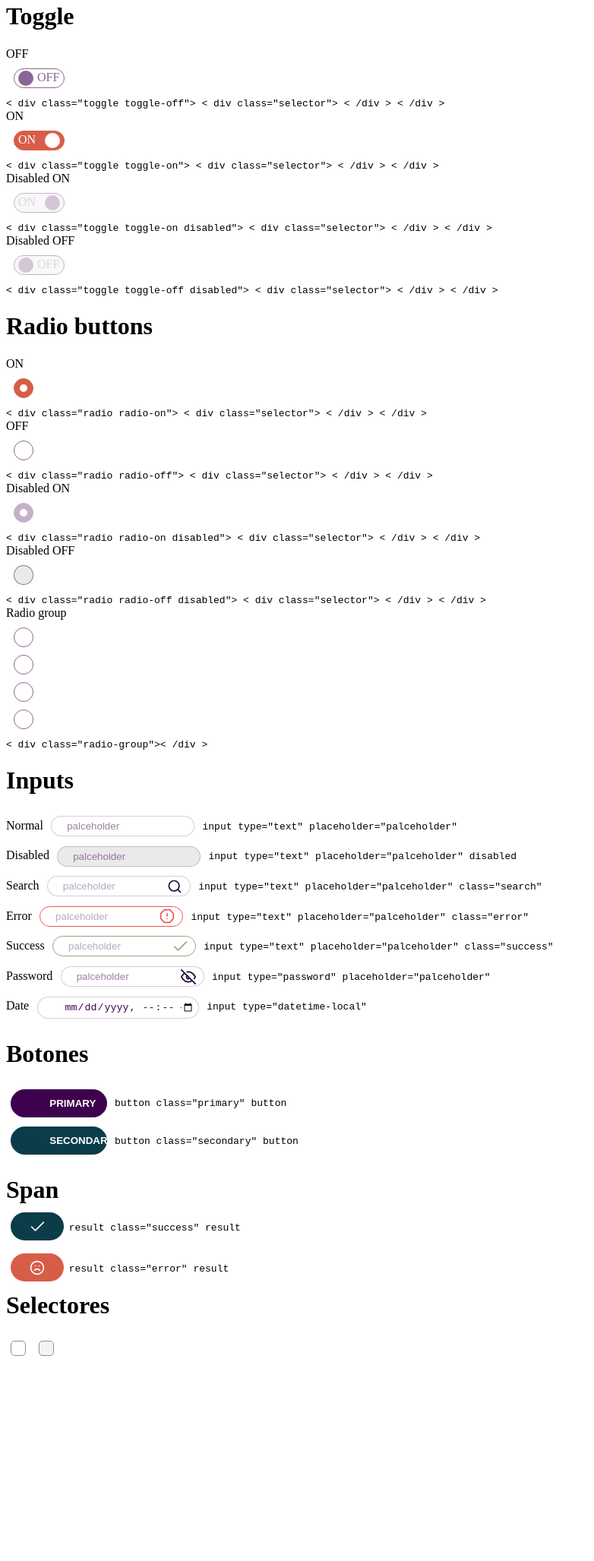
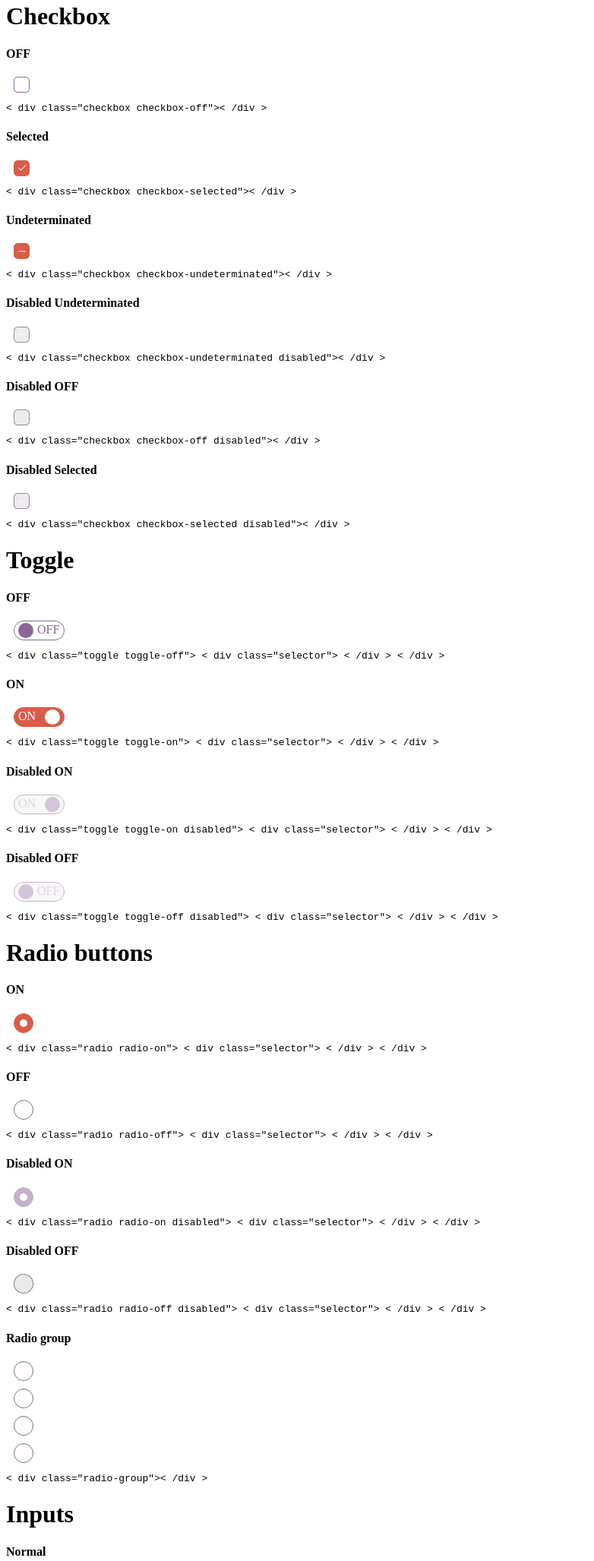
Before and after one commit to Upward-Solutions/esteticas-client, a plain HTML site: page docs/html/components.html in a window 1280 px wide. Shown: the part 44-2099 px from the top of the page at 76% size, without its empty margins (0-782 px from the left). Before the commit the page ends 1847 px from the top, so only its background shows below. Drawn offline with Linux system fonts and the light colour scheme.

Commit message:
add checkbox component

```diff
--- a/docs/html/components.html
+++ b/docs/html/components.html
@@ -10,64 +10,118 @@
     <script src="../../js/utils/plugins/sweetAlert/sweetalert.min.js"></script>
     <script src="../../js/utils/plugins/chart/chart.min.js"></script>
     <script src="../../js/utils/plugins/popper/popper.min.js"></script>
-    <link rel="stylesheet" href="../../js/utils/plugins/loader/loaders.min.css" />
-    <link rel="stylesheet" href="../../styles/css/index.css">
+    <link
+      rel="stylesheet"
+      href="../../js/utils/plugins/loader/loaders.min.css"
+    />
+    <link rel="stylesheet" href="../../styles/css/index.css" />
 
     <title>Proyecto Estéticas</title>
   </head>
 
   <body>
     <a href="../../index.html">Back</a>
+
+    <h1>Checkbox</h1>
+    <h4>OFF</h4>
+    <div class="checkbox checkbox-off"></div>
+    <code>< div class="checkbox checkbox-off">< /div ></code>
+
+    <h4>Selected</h4>
+    <div class="checkbox checkbox-selected"></div>
+    <code>< div class="checkbox checkbox-selected">< /div ></code>
+
+    <h4>Undeterminated</h4>
+    <div class="checkbox checkbox-undeterminated"></div>
+    <code>< div class="checkbox checkbox-undeterminated">< /div ></code>
+
+    <h4>Disabled Undeterminated</h4>
+    <div class="checkbox checkbox-undeterminated disabled"></div>
+    <code
+      >< div class="checkbox checkbox-undeterminated disabled">< /div ></code
+    >
+
+    <h4>Disabled OFF</h4>
+    <div class="checkbox checkbox-off disabled"></div>
+    <code>< div class="checkbox checkbox-off disabled">< /div ></code>
+
+    <h4>Disabled Selected</h4>
+    <div class="checkbox checkbox-selected disabled"></div>
+    <code>< div class="checkbox checkbox-selected disabled">< /div ></code>
     <h1>Toggle</h1>
-    <label>OFF</label>
+    <h4>OFF</h4>
     <div class="toggle toggle-off">
       <div class="selector"></div>
     </div>
-    <code>< div class="toggle toggle-off"> < div class="selector"> < /div > < /div ></code>
-    <br>
-    <label>ON</label>
-    <div class="toggle toggle-on ">
+    <code
+      >< div class="toggle toggle-off"> < div class="selector"> < /div > < /div
+      ></code
+    >
+
+    <h4>ON</h4>
+    <div class="toggle toggle-on">
       <div class="selector"></div>
     </div>
-    <code>< div class="toggle toggle-on"> < div class="selector"> < /div > < /div ></code>
-    <br>
-    <label>Disabled ON</label>
+    <code
+      >< div class="toggle toggle-on"> < div class="selector"> < /div > < /div
+      ></code
+    >
+
+    <h4>Disabled ON</h4>
     <div class="toggle toggle-on disabled">
       <div class="selector"></div>
     </div>
-    <code>< div class="toggle toggle-on disabled"> < div class="selector"> < /div > < /div ></code>
-    <br>
-    <label>Disabled OFF</label>
+    <code
+      >< div class="toggle toggle-on disabled"> < div class="selector"> < /div >
+      < /div ></code
+    >
+
+    <h4>Disabled OFF</h4>
     <div class="toggle toggle-off disabled">
       <div class="selector"></div>
     </div>
-    <code>< div class="toggle toggle-off disabled"> < div class="selector"> < /div > < /div ></code>
+    <code
+      >< div class="toggle toggle-off disabled"> < div class="selector"> < /div
+      > < /div ></code
+    >
     <h1>Radio buttons</h1>
-    <label>ON</label>
+    <h4>ON</h4>
     <div class="radio radio-on">
       <div class="selector"></div>
     </div>
-    <code>< div class="radio radio-on"> < div class="selector"> < /div > < /div ></code>
-    <br>
-    <label>OFF</label>
+    <code
+      >< div class="radio radio-on"> < div class="selector"> < /div > < /div
+      ></code
+    >
+
+    <h4>OFF</h4>
     <div class="radio radio-off" id="my-radio">
       <div class="selector"></div>
     </div>
-    <code>< div class="radio radio-off"> < div class="selector"> < /div > < /div ></code>
-    <br>
-    <label>Disabled ON</label>
+    <code
+      >< div class="radio radio-off"> < div class="selector"> < /div > < /div
+      ></code
+    >
+
+    <h4>Disabled ON</h4>
     <div class="radio radio-on disabled">
       <div class="selector"></div>
     </div>
-    <code>< div class="radio radio-on disabled"> < div class="selector"> < /div > < /div ></code>
-    <br>
-    <label>Disabled OFF</label>
+    <code
+      >< div class="radio radio-on disabled"> < div class="selector"> < /div > <
+      /div ></code
+    >
+
+    <h4>Disabled OFF</h4>
     <div class="radio radio-off disabled">
       <div class="selector"></div>
     </div>
-    <code>< div class="radio radio-off disabled"> < div class="selector"> < /div > < /div ></code>
-    <br>
-    <label>Radio group</label>
+    <code
+      >< div class="radio radio-off disabled"> < div class="selector"> < /div >
+      < /div ></code
+    >
+
+    <h4>Radio group</h4>
     <div class="radio-group">
       <div class="radio radio-off">
         <div class="selector"></div>
@@ -84,51 +138,48 @@
     </div>
     <code>< div class="radio-group">< /div ></code>
     <h1>Inputs</h1>
-    <label>Normal</label>
-    <input type="text" placeholder="palceholder">
+    <h4>Normal</h4>
+    <input type="text" placeholder="palceholder" />
     <code>input type="text" placeholder="palceholder"</code>
-    <br>
-    <label>Disabled</label>
-    <input type="text" placeholder="palceholder" disabled>
+
+    <h4>Disabled</h4>
+    <input type="text" placeholder="palceholder" disabled />
     <code>input type="text" placeholder="palceholder" disabled</code>
-    <br>
-    <label>Search</label>
-    <input type="text" placeholder="palceholder" class="search">
+
+    <h4>Search</h4>
+    <input type="text" placeholder="palceholder" class="search" />
     <code>input type="text" placeholder="palceholder" class="search"</code>
-    <br>
-    <label>Error</label>
-    <input type="text" placeholder="palceholder" class="error">
+
+    <h4>Error</h4>
+    <input type="text" placeholder="palceholder" class="error" />
     <code>input type="text" placeholder="palceholder" class="error"</code>
-    <br>
-    <label>Success</label>
-    <input type="text" placeholder="palceholder" class="success">
+
+    <h4>Success</h4>
+    <input type="text" placeholder="palceholder" class="success" />
     <code>input type="text" placeholder="palceholder" class="success"</code>
-    <br>
-    <label>Password</label>
-    <input type="password" placeholder="palceholder">
+
+    <h4>Password</h4>
+    <input type="password" placeholder="palceholder" />
     <code>input type="password" placeholder="palceholder"</code>
-    <br>
-    <label>Date</label>
-    <input type="datetime-local">
+
+    <h4>Date</h4>
+    <input type="datetime-local" />
     <code>input type="datetime-local"</code>
-    <br>
+
     <h1>Botones</h1>
     <button class="primary">Primary</button>
     <code>button class="primary" button</code>
-    <br>
+
     <button class="secondary">Secondary</button>
     <code>button class="secondary" button</code>
+
     <h1>Span</h1>
     <result class="success"></result>
     <code>result class="success" result</code>
-    <br>
-    <br>
-    <br>
+
     <result class="error"></result>
     <code>result class="error" result</code>
-    <h1>Selectores</h1>
-    <input type="checkbox">
-    <input type="checkbox" disabled>
+
     <script type="module" src="../../js/index.js"></script>
   </body>
 </html>
--- a/js/utils/constants.js
+++ b/js/utils/constants.js
@@ -9,8 +9,10 @@ export const IS_MOBILE = screen.width < 800;
 export const CURRENT_URL = document.location.pathname;
 export const IS_INDEX = CURRENT_URL.includes("index") || CURRENT_URL === "/";
 export const IS_OPERA = navigator.userAgent.toLowerCase().indexOf("opera");
-export const IS_FIREFOX = navigator.userAgent.toLowerCase().indexOf("firefox") > -1;
-export const IS_CHROME = navigator.userAgent.toLowerCase().indexOf("chrome") > -1;
+export const IS_FIREFOX =
+  navigator.userAgent.toLowerCase().indexOf("firefox") > -1;
+export const IS_CHROME =
+  navigator.userAgent.toLowerCase().indexOf("chrome") > -1;
 
 /* DOM Functions */
 
@@ -26,8 +28,13 @@ export const getInnerText = (element) => element.innerText;
 export const getInnerHTML = (element) => element.innerHTML;
 export const setInnerText = (element, content) => (element.innerText = content);
 export const setInnerHTML = (element, content) => (element.innerHTML = content);
-export const getToggleValue = (id) => getById(id).classList.contains('toggle-on');
-export const getRadioValue = (id) => getById(id).classList.contains('radio-on');
+export const getToggleValue = (id) =>
+  getById(id).classList.contains("toggle-on");
+export const getRadioValue = (id) => getById(id).classList.contains("radio-on");
+export const getCheckboxValue = (id) => getById(id).classList[1].split("-")[1];
+export const IS_SELECTED = (id) => getCheckboxValue(id) === 'selected';
+export const IS_OFF = (id) => getCheckboxValue(id) === 'off';
+export const UNDETERMINATED = (id) => getCheckboxValue(id) === 'undeterminated';
 
 /* Form */
 
@@ -100,7 +107,7 @@ export const FORM_ERROR =
   "Alguno de los campos no cumple con los requisitos esperados";
 
 export const showNotification = (status, title) => {
-  alert(`${status}: ${title}`)
+  alert(`${status}: ${title}`);
 };
 
 /* Codes */
--- a/js/utils/styles.js
+++ b/js/utils/styles.js
@@ -3,7 +3,7 @@ import { getByClass, IS_FIREFOX } from "./constants.js";
 export const applyCustomStyles = () => {
   createToggle();
   createRadio();
-  createRadioGroups();
+  createCheckbox();
 };
 
 const createToggle = () => {
@@ -48,21 +48,48 @@ const createRadio = () => {
       });
     }
   }
+  createRadioGroups();
 };
 
 const createRadioGroups = () => {
   const radios = getByClass("radio-group");
+
   for (const radio of radios) {
     const childrens = radio.children;
     for (const children of childrens) {
       children.addEventListener("click", (event) => {
         for (const children of childrens) {
           if (children !== event.target) {
-            children.classList.remove('radio-on');
-            children.classList.add('radio-off');
+            children.classList.remove("radio-on");
+            children.classList.add("radio-off");
           }
         }
       });
     }
   }
 };
+
+const createCheckbox = () => {
+  const checkboxes = getByClass("checkbox");
+
+  for (const checkbox of checkboxes) {
+    if (!checkbox.classList.contains("disabled")) {
+      checkbox.addEventListener("click", () => {
+        const currentCheck = event.target.classList.contains("checkbox")
+          ? event.target
+          : event.target.parentNode;
+
+          if (currentCheck.classList.contains("checkbox-off")) {
+            currentCheck.classList.remove("checkbox-off")
+            currentCheck.classList.add("checkbox-selected")
+          } else if (currentCheck.classList.contains("checkbox-selected")) {
+            currentCheck.classList.remove("checkbox-selected")
+            currentCheck.classList.add("checkbox-undeterminated")
+          } else {
+            currentCheck.classList.remove("checkbox-undeterminated")
+            currentCheck.classList.add("checkbox-off")
+          }
+      });
+    }
+  }
+};
--- /dev/null
+++ b/styles/sass/components/checkbox.scss
@@ -0,0 +1,45 @@
+@import "../vars";
+
+div.checkbox {
+  border-radius: 25%;
+  border-color: $purple;
+  border-style: solid;
+  border-width: 1px;
+  opacity: 0.6;
+  margin: 10px;
+  width: 15px;
+  height: 15px;
+  padding: 2px;
+  cursor: pointer;
+  &:hover {
+    opacity: 0.8;
+  }
+  &.checkbox-selected {
+    border-color: $orange;
+    background-color: $orange;
+    opacity: 1;
+    background-image: url("../assets/success-white-icon.svg");
+    background-position: center;
+    background-repeat: no-repeat;
+  }
+  &.checkbox-undeterminated {
+    border-color: $orange;
+    background-color: $orange;
+    opacity: 1;
+    background-image: url("../assets/undeterminated-checkbox.svg");
+    background-position: center;
+    background-repeat: no-repeat;
+  }
+  &.disabled {
+    background-color: $background-disabled;
+    border-color: $border-purple-disabled;
+    opacity: 0.9;
+    cursor: no-drop;
+    &.undeterminated {
+      background-image: url("../assets/undeterminated-disabled-checkbox.svg");
+    }
+    &.selected {
+      background-image: url("../assets/success-disabled-icon.svg");
+    }
+  }
+}
--- a/styles/sass/index.scss
+++ b/styles/sass/index.scss
@@ -3,3 +3,4 @@
 @import './components/buttons';
 @import './components/toggle';
 @import './components/radio';
+@import './components/checkbox';
```
Also changed, not shown: styles/assets/success-disabled-icon.svg (added), styles/assets/success-white-icon.svg (added), styles/assets/undeterminated-checkbox.svg (added), styles/assets/undeterminated-disabled-checkbox.svg (added), styles/css/components/checkbox.css (added), styles/css/index.css, 2 other files.
